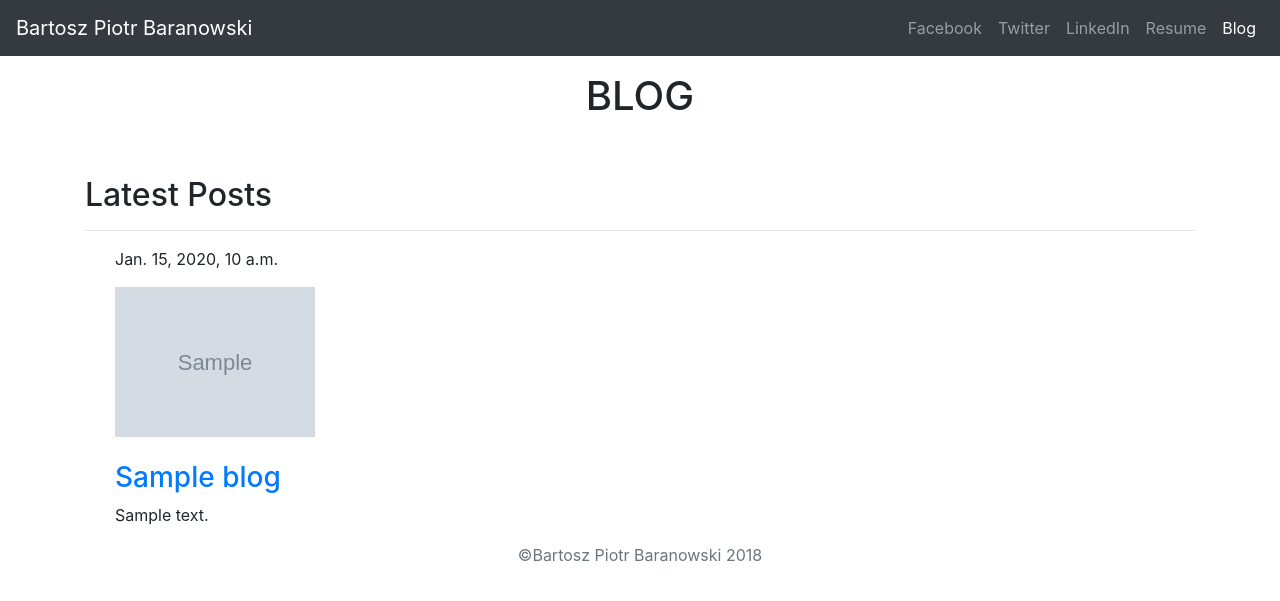
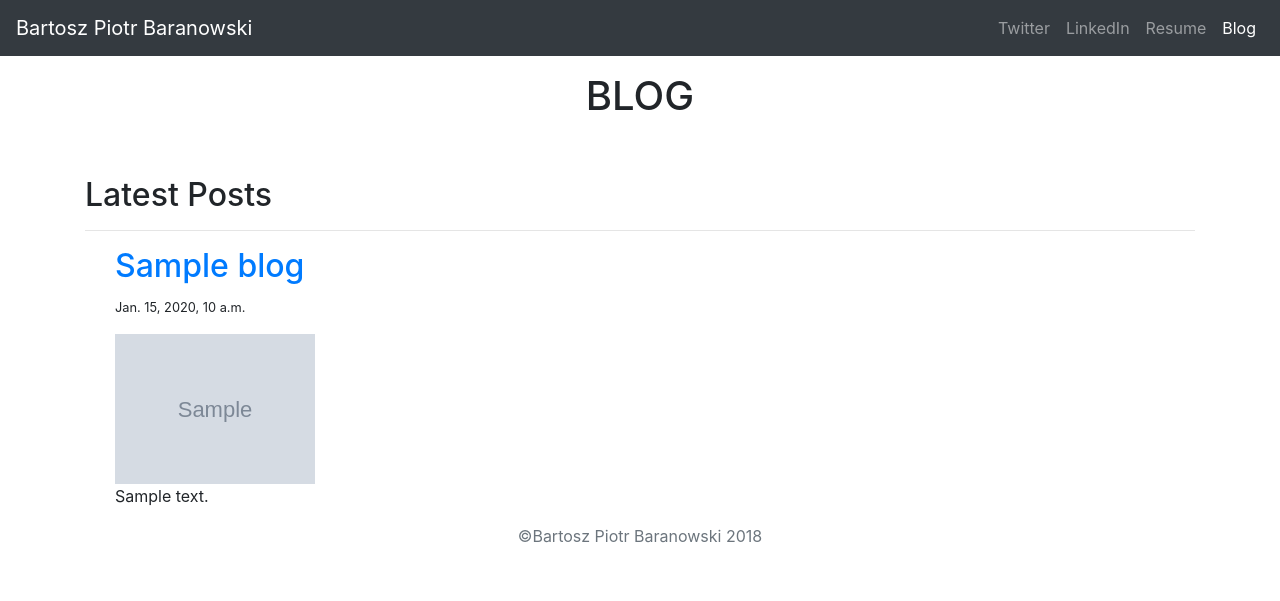
Before and after one commit to steven0seagal/portfolio-project, a Django app: template blog/templates/blog/allblogs.html in a window 1280 px wide. Shown: the top 601 px of the page. Run offline with Django 3.2, Linux system fonts and the light colour scheme; the template is opened without the code that fills it: most values are stand-ins (such as "Sample title", 1, 10 or a date in 2020); grey boxes marked "Sample" are stand-in pictures; data that the repository does not hold is empty; some libraries are stand-ins or nearby versions.

Commit message:
POLISH_SITE
Domknięcie wszystkich szczegółów

```diff
--- a/blog/models.py
+++ b/blog/models.py
@@ -8,8 +8,10 @@ class Blog(models.Model):
     image = models.ImageField(upload_to='images/')
 
     def summary(self):
-        return self.body[:100]+"..."
+        return self.body[:100]
     def pub_time_better(self):
         return self.pub_date.strftime('%a %d %B %Y')
     def __str__(self):
         return self.title
+    def full_pub_time(self):
+        return self.pub_date.strftime('%A %B %d %X')
--- a/blog/templates/blog/allblogs.html
+++ b/blog/templates/blog/allblogs.html
@@ -1,11 +1,12 @@
 <!doctype html>
 <html lang="en">
+{% load staticfiles %}
   <head>
     <meta charset="utf-8">
     <meta name="viewport" content="width=device-width, initial-scale=1, shrink-to-fit=no">
     <meta name="description" content="">
     <meta name="author" content="">
-    <link rel="icon" href="../../../../favicon.ico">
+
 
     <title>Bartosz Piotr Baranowski presents ... </title>
 
@@ -19,17 +20,16 @@
 
     <header>
       <nav class="navbar navbar-expand-lg navbar-dark bg-dark">
-        <a class="navbar-brand" href="">Bartosz Piotr Baranowski</a>
+        <a class="navbar-brand" href="{% url 'home' %}">Bartosz Piotr Baranowski</a>
         <button class="navbar-toggler" type="button" data-toggle="collapse" data-target="#navbarNavAltMarkup" aria-controls="navbarNavAltMarkup" aria-expanded="false" aria-label="Toggle navigation">
           <span class="navbar-toggler-icon"></span>
         </button>
         <div class="collapse navbar-collapse" id="navbarNavAltMarkup">
           <div class="navbar-nav ml-auto">
-            <a class="nav-item nav-link " href="#"> Facebook</a>
-            <a class="nav-item nav-link" href="#">Twitter</a>
-            <a class="nav-item nav-link" href="#">LinkedIn</a>
-            <a class="nav-item nav-link" href="#">Resume</a>
-            <a class="nav-item nav-link active" href="/blog/">Blog</a>
+            <a class="nav-item nav-link" href="http://twitter.com/BPBaranowsky">Twitter</a>
+            <a class="nav-item nav-link" href="https://www.linkedin.com/in/bartosz-baranowski-b49867ab/">LinkedIn</a>
+            <a class="nav-item nav-link" href="{% static 'fake_CV.pdf' %}">Resume</a>
+            <a class="nav-item nav-link active" href= "{% url 'allblogs' %}">Blog</a>
 
           </div>
         </div>
@@ -49,11 +49,11 @@
       <div class='col'>
         {% for blog in blogs.all %}
         <div class='container'>
-        <p>{{blog.pub_time_better}}</p>
+        <a href="{% url 'detail' blog.id %}"><h2 class="mt-0">{{ blog.title }}</h2></a>
+        <p><small>{{blog.pub_time_better}}</small></p>
         <img class="img-fluid" src="{{blog.image.url}}" alt="Place to set your image" height=200 width=200/>
           <div class="media-body">
-            <br/>
-            <a href=""><h3 class="mt-0">{{ blog.title }}</h3></a>
+
             <p>{{blog.summary}}</p>
 
         </div>
```
Also changed, not shown: blog/templates/blog/detail.html (+67 -1 lines), jobs/templates/jobs/home.html (+5 -6 lines).
